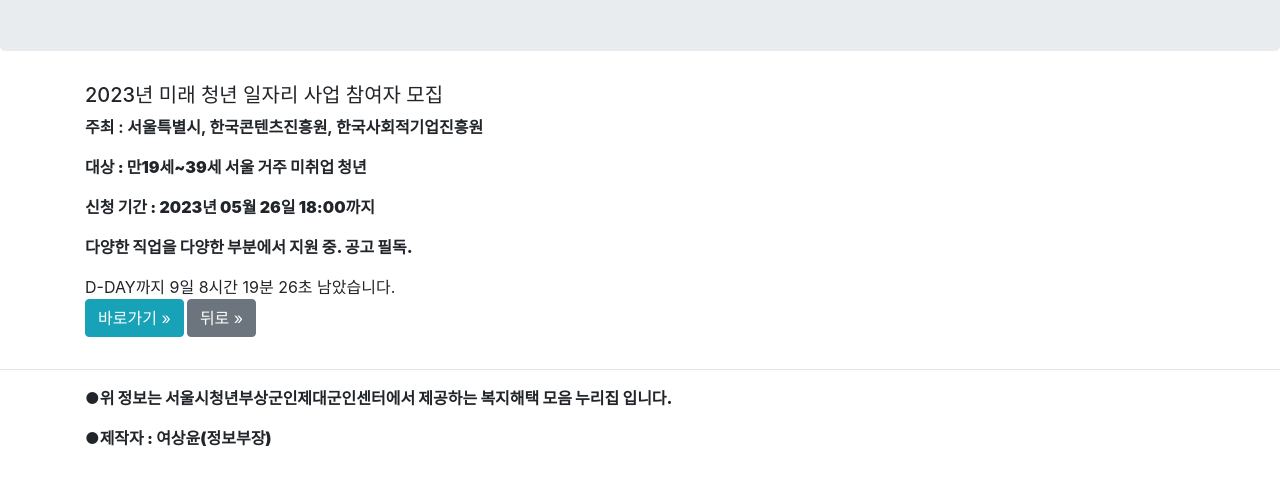
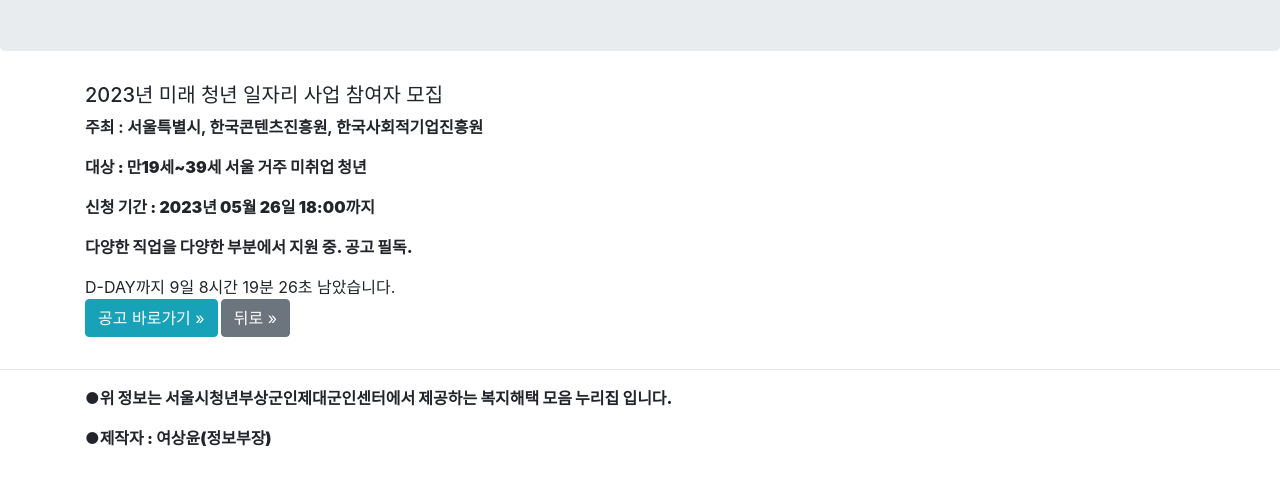
Before and after one commit to Grassyeochi/Seoul_youth_mil, a plain HTML site: page detail/youth_job.html in a window 1280 px wide. Shown: the part 314-798 px from the top of the page. Drawn offline with nearby package versions, Linux system fonts and the light colour scheme.

Commit message:
Update youth_job.html

```diff
--- a/detail/youth_job.html
+++ b/detail/youth_job.html
@@ -30,7 +30,7 @@
           <p> <b>신청 기간 : 2023년 05월 26일 18:00까지
           <p> <b> 다양한 직업을 다양한 부분에서 지원 중. 공고 필독.
 		  <div id="count"></div>
-          <p>	<a href="https://youth.seoul.go.kr/site/main/board/notice/41020?cp=1&pageSize=15&sortOrder=BA_REGDATE&sortDirection=DESC&bcId=notice&baCategory1=basic&baNotice=false&baCommSelec=true&baOpenDay=true&baUse=true" target="_blank" class="btn btn-info">  바로가기 &raquo;</a>
+          <p>	<a href="https://youth.seoul.go.kr/site/main/board/notice/41020?cp=1&pageSize=15&sortOrder=BA_REGDATE&sortDirection=DESC&bcId=notice&baCategory1=basic&baNotice=false&baCommSelec=true&baOpenDay=true&baUse=true" target="_blank" class="btn btn-info"> 공고 바로가기 &raquo;</a>
                <a href="../hyperlink.html" class="btn btn-secondary"> 뒤로 &raquo;</a>
       </div>
     </div>
```
